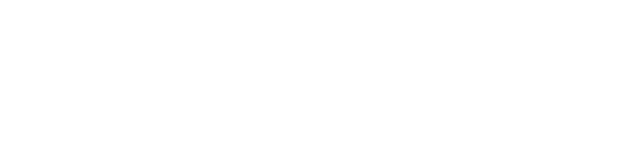
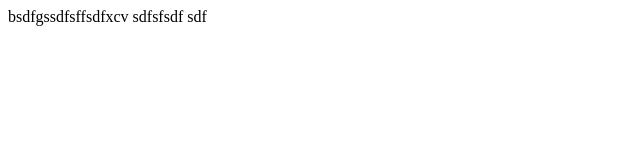
Before and after one commit to alexanderbarberis/bikelab3d, a plain HTML site: page pages/categorias.html in a window 1280 px wide. Shown: the whole page, without its empty margins (0-640 px from the left). Drawn offline with Linux system fonts and the light colour scheme.

Commit message:
keepsaasds2

```diff
--- a/pages/categorias.html
+++ b/pages/categorias.html
@@ -6,6 +6,8 @@
     <title>Document</title>
 </head>
 <body>
-
+    bsdfgssdfsffsdfxcv
+    sdfsfsdf
+    sdf
 </body>
 </html>
```
